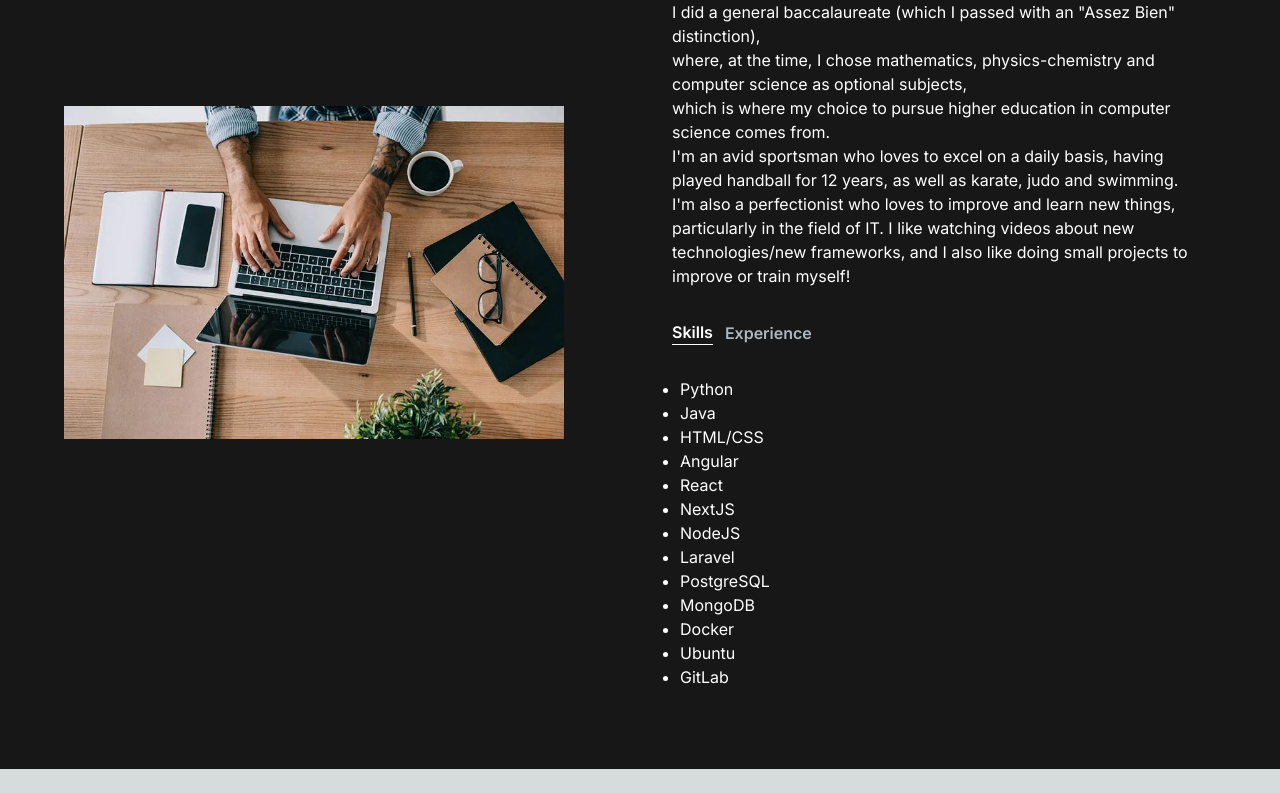
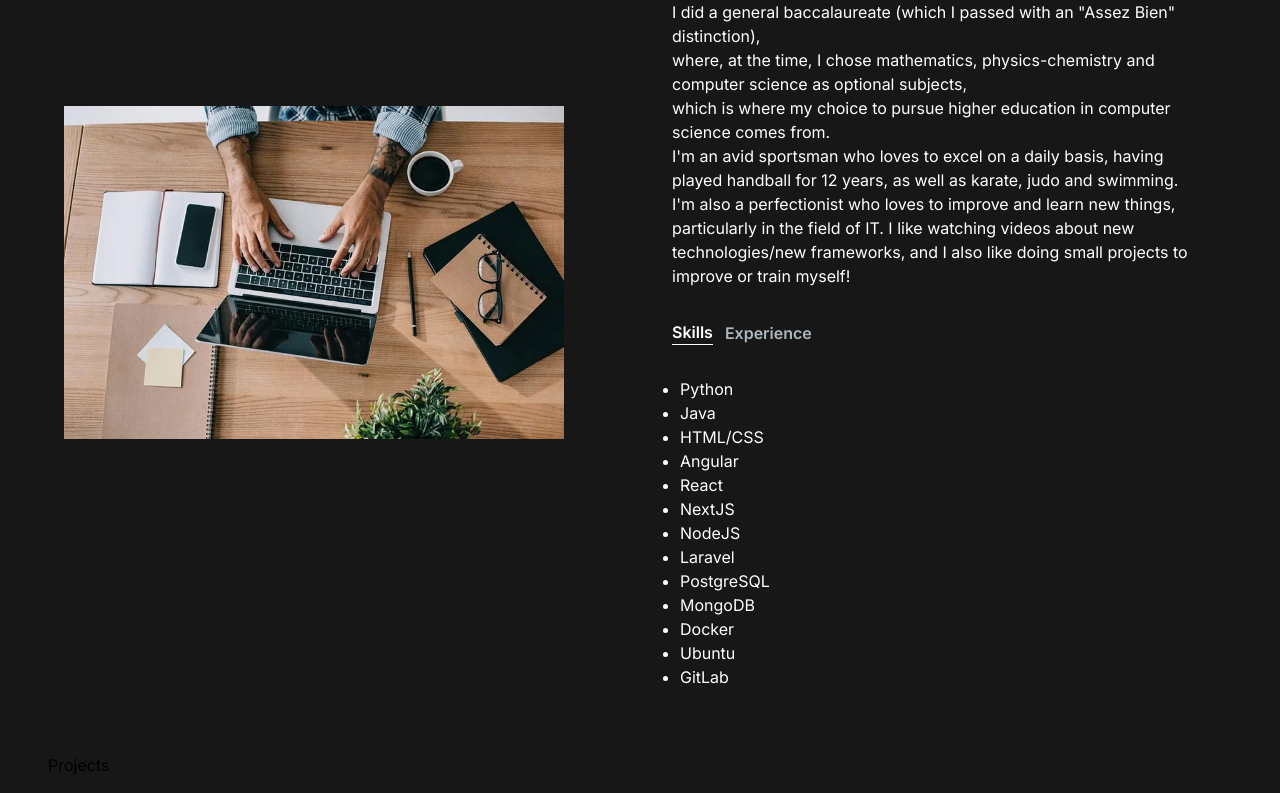
Before and after one commit to LucasBroda/NextJSPortefolio, a Next.js app: page / in a window 1280 px wide. Shown: the part 896-1689 px from the top of the page. Before the commit the page ends 1665 px from the top, so only its background shows below. Built offline with nearby package versions, Linux system fonts and the light colour scheme.

Commit message:
build: added a Projects component

```diff
--- /dev/null
+++ b/app/components/Projects.tsx
@@ -0,0 +1,9 @@
+const Projects = () => {
+    return (
+        <>
+        <h2>Projects</h2>
+        <div></div>
+        </>
+    )}
+
+export default Projects;
--- a/app/page.tsx
+++ b/app/page.tsx
@@ -2,6 +2,7 @@ import Image from 'next/image'
 import Header from './components/Header'
 import Navbar from './components/Navbar'
 import AboutMe from './components/AboutMe'
+import Projects from './components/Projects'
 
 export default function Home() {
   return (
@@ -11,6 +12,7 @@ export default function Home() {
       <div className='container mt-24 mx-auto px-12 py-4'>
         <Header/>
         <AboutMe/>
+        <Projects/>
       </div>
     </main>
   )
```
